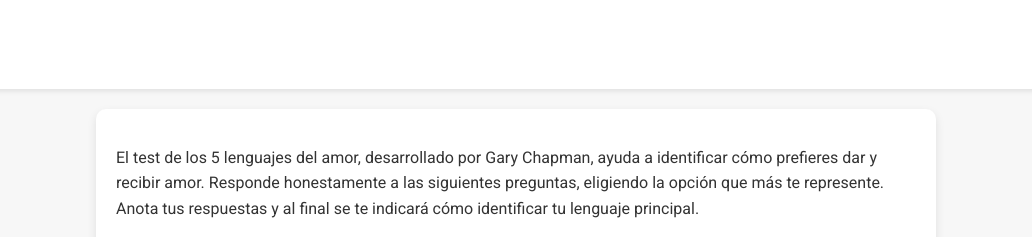
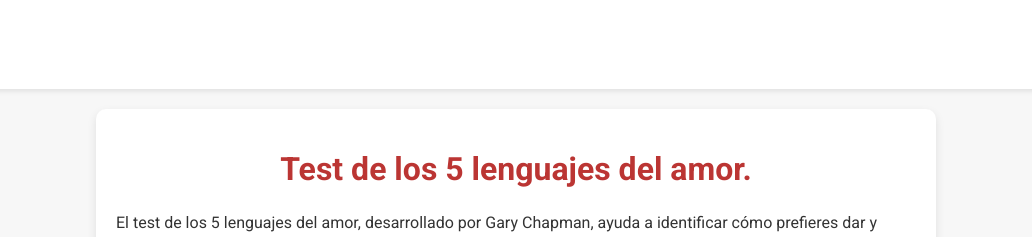
Before and after one commit to Sined97/love-languages-quiz, a plain HTML site: page index.html in a window 1280 px wide. Shown: the top 237 px of the page, 124-1156 px from the left. Drawn offline with Linux system fonts and the light colour scheme.

Commit message:
Update index.html

```diff
--- a/index.html
+++ b/index.html
@@ -89,6 +89,7 @@
     </header>
 
     <div class="container">
+        <h1>Test de los 5 lenguajes del amor.</h1>
         <p>El test de los 5 lenguajes del amor, desarrollado por Gary Chapman, ayuda a identificar cómo prefieres dar y recibir amor. Responde honestamente a las siguientes preguntas, eligiendo la opción que más te represente. Anota tus respuestas y al final se te indicará cómo identificar tu lenguaje principal.</p>
 
         <form id="quiz-form">
```
